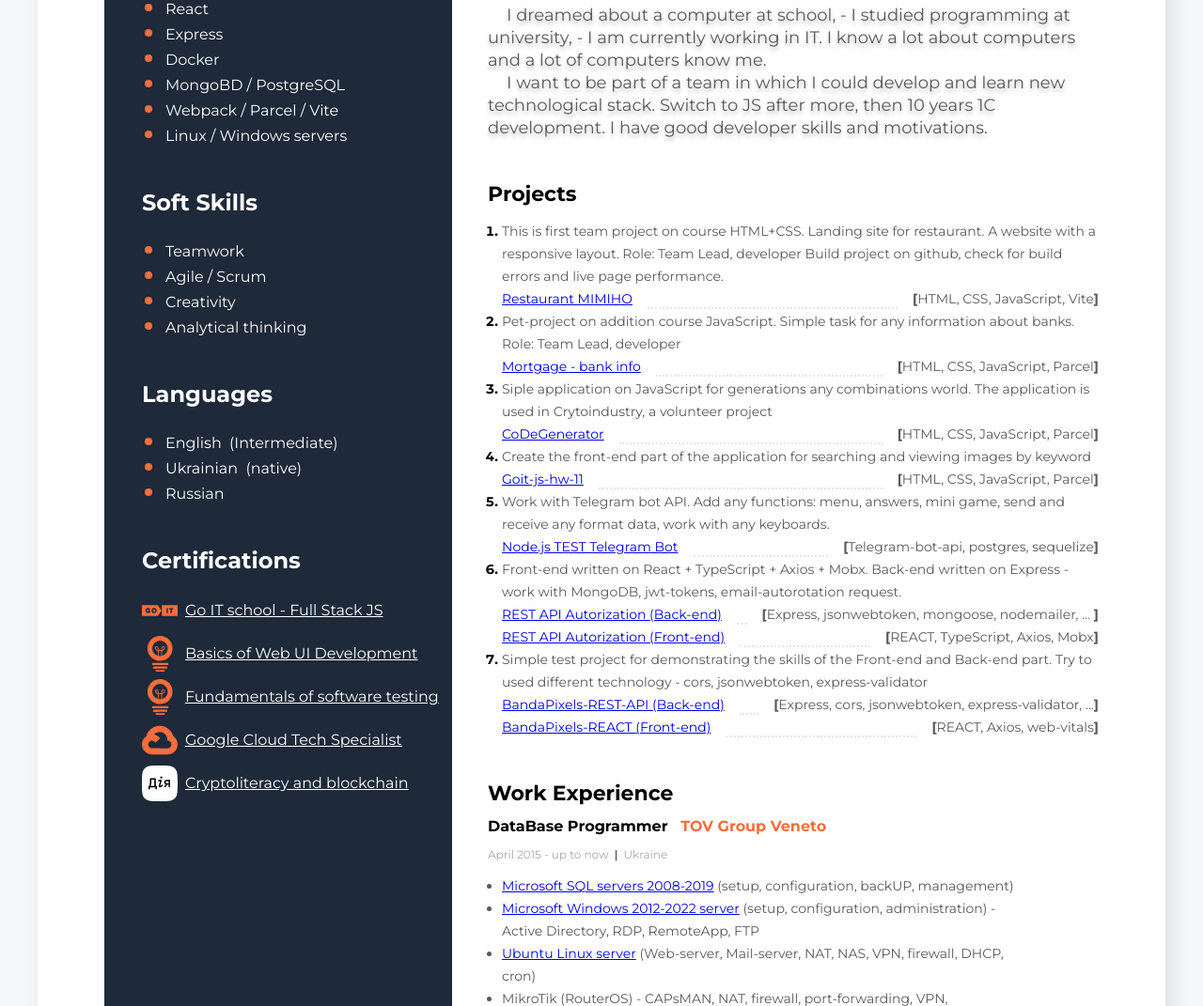
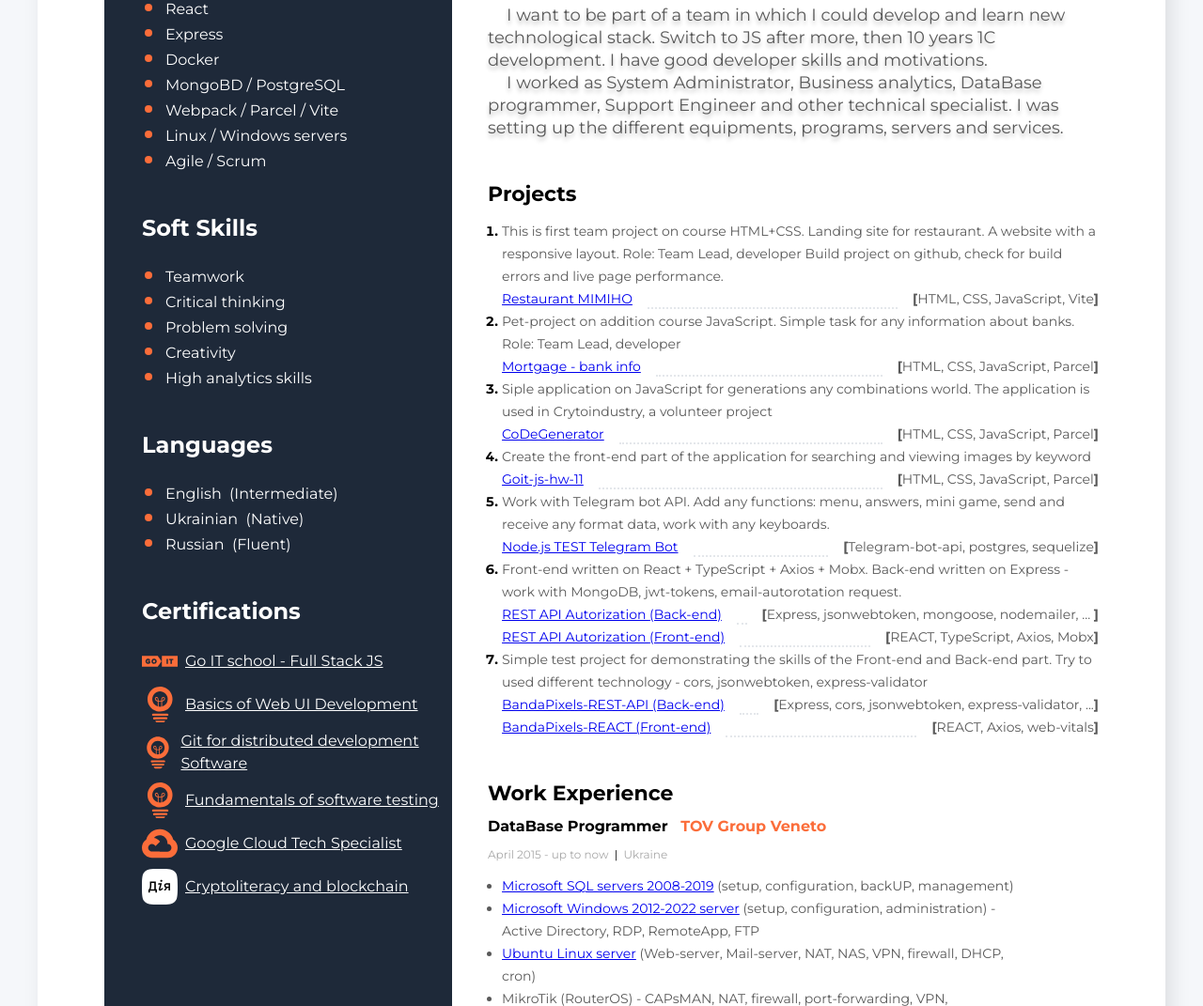
Before and after one commit to Cosmits/Cosmits, a website: page resume/index.html in a window 1280 px wide. Shown: the part 1234-2305 px from the top of the page at 94% size. Drawn offline with Linux system fonts and the light colour scheme.

Commit message:
add sert git

```diff
--- a/resume/index.html
+++ b/resume/index.html
@@ -48,14 +48,17 @@
               <img class="img3" width="384px" alt="Top languages"
                 src="https://github-readme-streak-stats.herokuapp.com?user=Cosmits&theme=transparent"></a>
           </div>
-          <p class="About-quote">
+          <!-- <p class="About-quote">
             I dreamed about a computer at school, - I studied programming at university, - I am currently working in IT.
-            I know a lot about computers and a lot of computers know me.</p>
+            I know a lot about computers and a lot of computers know me.</p> -->
           <p class="About-quote">
             I want to be part of a team in which I could develop and learn
             new technological stack. Switch to JS after more, then 10 years 1C
             development. I have good developer skills and motivations.</p>
-
+          <p class="About-quote">
+            I worked as System Administrator, Business analytics, DataBase programmer, Support Engineer and other
+            technical specialist.
+            I was setting up the different equipments, programs, servers and services. </p>
         </div>
       </div>
 
@@ -424,7 +427,8 @@
 
     <!-- Sidebar -->
     <aside class="sidebar">
-      <div><a class="download-pdf" href="https://cosmits.github.io/Cosmits/cert/Resume_Hennadii_Samofal_Full_stack_JavaScript_Developer.pdf"
+      <div><a class="download-pdf"
+          href="https://cosmits.github.io/Cosmits/cert/Resume_Hennadii_Samofal_Full_stack_JavaScript_Developer.pdf"
           download><b>Download PDF</b> </a>
       </div>
       <img src="./img/Photo1.jpg" alt="My photo">
@@ -496,6 +500,7 @@
           <li>MongoBD / PostgreSQL</li>
           <li>Webpack / Parcel / Vite</li>
           <li>Linux / Windows servers</li>
+          <li>Agile / Scrum</li>
         </ul>
       </div>
       <!-- Soft Skills -->
@@ -503,9 +508,10 @@
         <h2>Soft Skills</h2>
         <ul class="list-SoftSkills">
           <li>Teamwork</li>
-          <li>Agile / Scrum</li>
+          <li>Critical thinking</li>
+          <li>Problem solving</li>
           <li>Creativity</li>
-          <li>Analytical thinking</li>
+          <li>High analytics skills</li>
         </ul>
       </div>
       <!-- Lang Skills -->
@@ -513,8 +519,8 @@
         <h2>Languages</h2>
         <ul class="list-SoftSkills">
           <li>English  (Intermediate)</li>
-          <li>Ukrainian  (native)</li>
-          <li>Russian</li>
+          <li>Ukrainian  (Native)</li>
+          <li>Russian  (Fluent)</li>
         </ul>
       </div>
 
@@ -530,7 +536,8 @@
             </a>
           </li>
           <li>
-            <a href="https://cosmits.github.io/Cosmits/cert/prometheus-Web_Samofal_Hennadii.pdf" download class="contact-link cert-link">
+            <a href="https://cosmits.github.io/Cosmits/cert/prometheus-Web_Samofal_Hennadii.pdf" download
+              class="contact-link cert-link">
               <svg class="contact-btn-svg" width="38" height="38">
                 <use href="./img/symbol-defs.svg#prometheus"></use>
               </svg>
@@ -538,7 +545,17 @@
             </a>
           </li>
           <li>
-            <a href="https://cosmits.github.io/Cosmits/cert/prometheus-QA_Samofal_Hennadii.pdf" download class="contact-link cert-link">
+            <a href="https://cosmits.github.io/Cosmits/cert/prometheus-GIT_Samofal_Hennadii.pdf" download
+              class="contact-link cert-link">
+              <svg class="contact-btn-svg" width="38" height="38">
+                <use href="./img/symbol-defs.svg#prometheus"></use>
+              </svg>
+              <span>Git for distributed development Software</span>
+            </a>
+          </li>
+          <li>
+            <a href="https://cosmits.github.io/Cosmits/cert/prometheus-QA_Samofal_Hennadii.pdf" download
+              class="contact-link cert-link">
               <svg class="contact-btn-svg" width="38" height="38">
                 <use href="./img/symbol-defs.svg#prometheus"></use>
               </svg>
@@ -555,7 +572,8 @@
             </a>
           </li>
           <li>
-            <a href="https://cosmits.github.io/Cosmits/cert/Crypto_Samofal_Hennadii.pdf" download class="contact-link cert-link">
+            <a href="https://cosmits.github.io/Cosmits/cert/Crypto_Samofal_Hennadii.pdf" download
+              class="contact-link cert-link">
               <svg class="contact-btn-svg" width="38" height="38">
                 <use href="./img/symbol-defs.svg#dija"></use>
               </svg>
```
Also changed, not shown: 1 other file.
